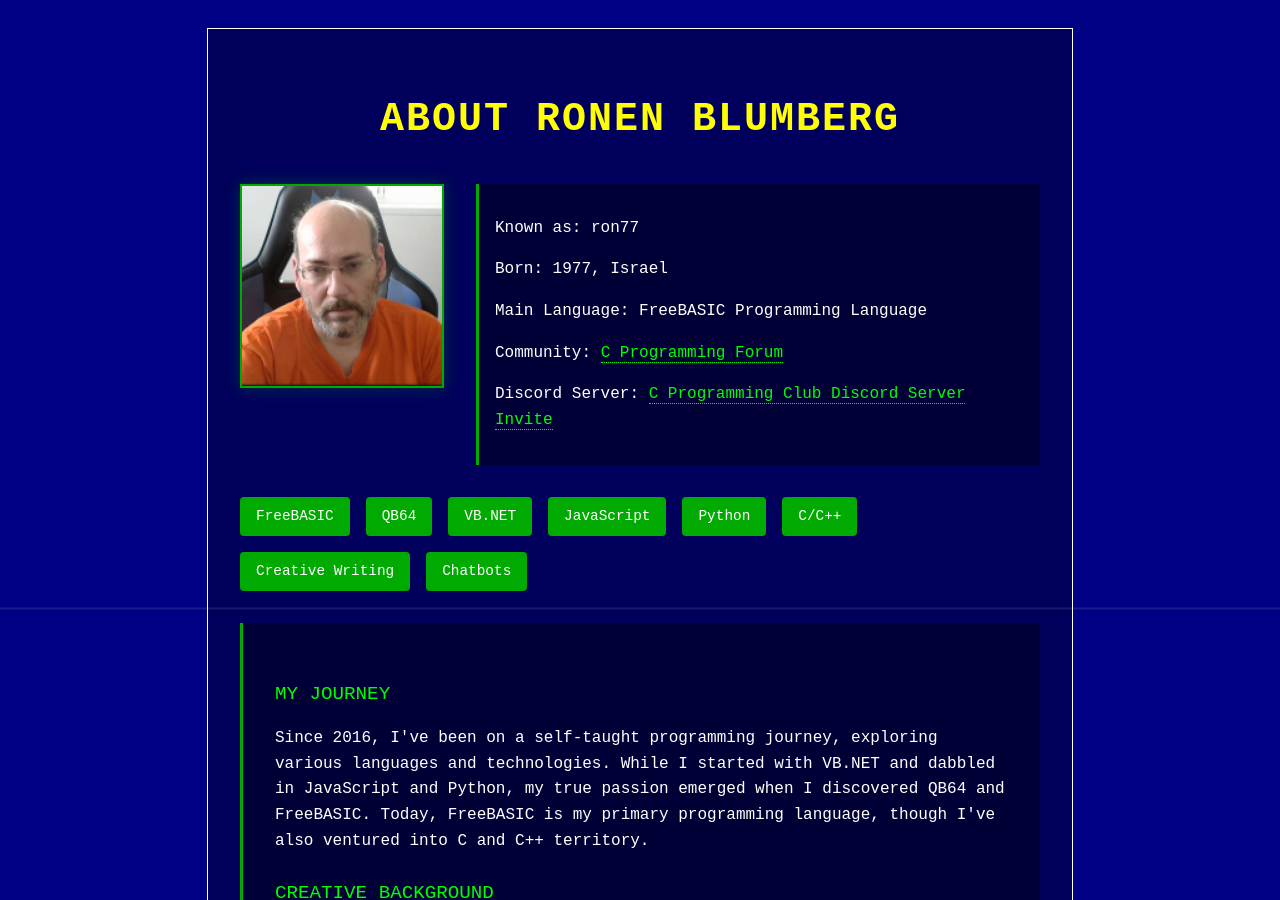
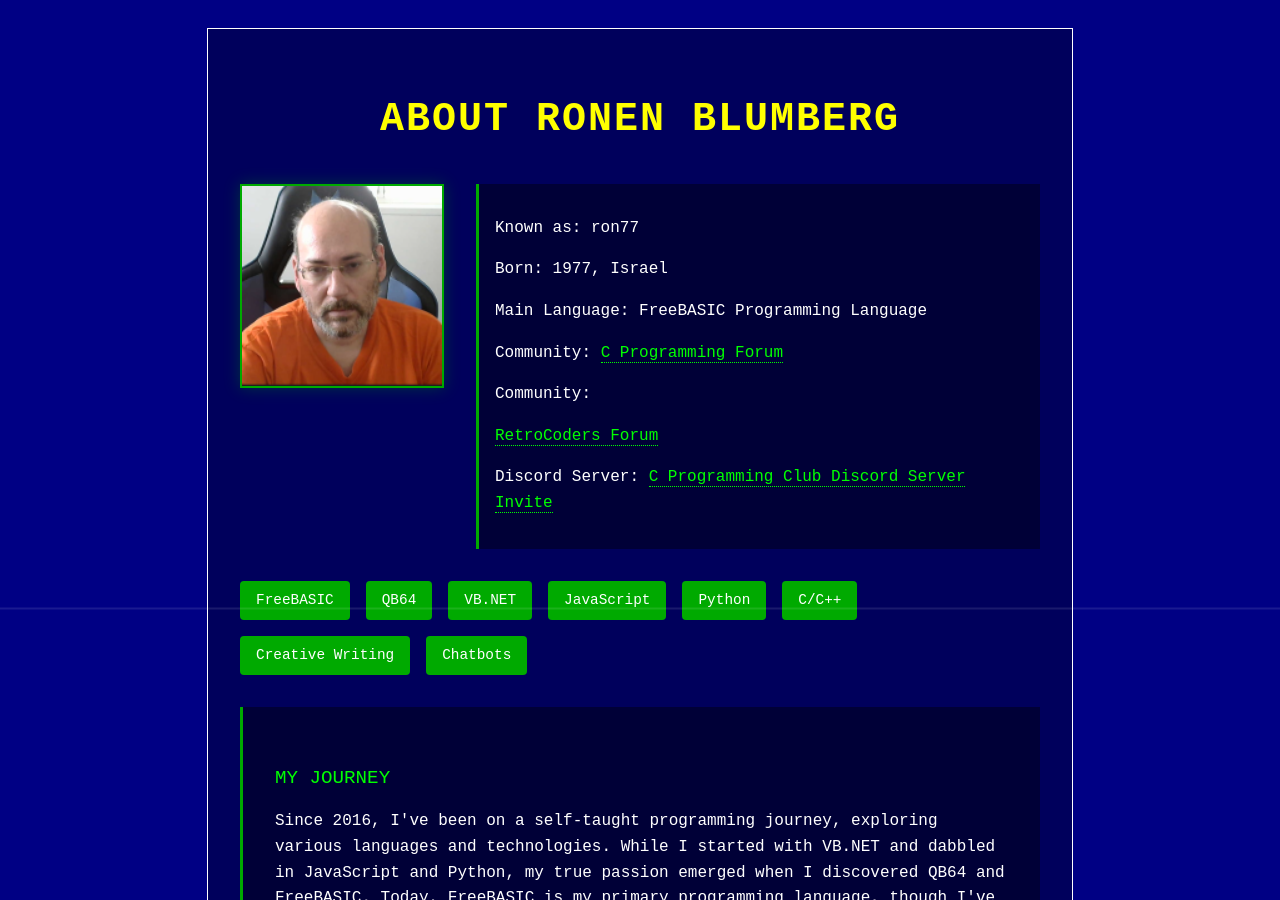
Before and after one commit to ronblue77/Retro-Dev-Ronen.github.io, a Jekyll site: the page about-me.html, which Jekyll copies as it is, in a window 1280 px wide and 900 px high. Built offline with Jekyll 4.4.1, drawn with Linux system fonts in a browser that asks for light colours.

Commit message:
fixed both links to retrocoders and c programming club forums in about me page

```diff
--- a/about-me.html
+++ b/about-me.html
@@ -187,6 +187,7 @@
                 <p>Born: 1977, Israel</p>
                 <p>Main Language: FreeBASIC Programming Language</p>
                 <p>Community: <a href="https://c-programming.freeforums.net/" class="community-link" target="_blank">C Programming Forum</a></p>
+                <p>Community: </p><a href="https://retrocoders.phatcode.net/index.php/" class="community-link" target="_blank">RetroCoders Forum</a></p>
                 <p>Discord Server: <a href="https://discord.gg/wmYJSA2Z2v" class="community-link" target="_blank">C Programming Club Discord Server Invite</a></p>
             </div>
         </div>
```
